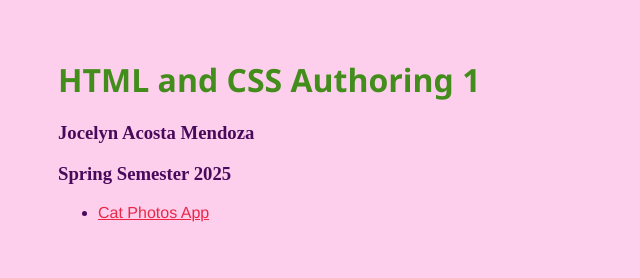
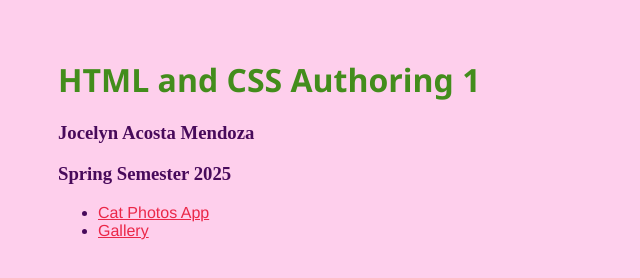
Before and after one commit to jacostamen/mctc-HTML-CSS1, a plain HTML site: page index.html in a window 1280 px wide. Shown: the full height of the page, 0-640 px from the left. Drawn offline with Linux system fonts and the light colour scheme.

Commit message:
Adding gallery link

```diff
--- a/index.html
+++ b/index.html
@@ -34,6 +34,7 @@
 
     <ul>
       <li><a href="cat-pictures/index.html">Cat Photos App</a></li>
+      <li><a href="gallery/index.html">Gallery</a></li>
     </ul>
   </body>
 </html>
```
